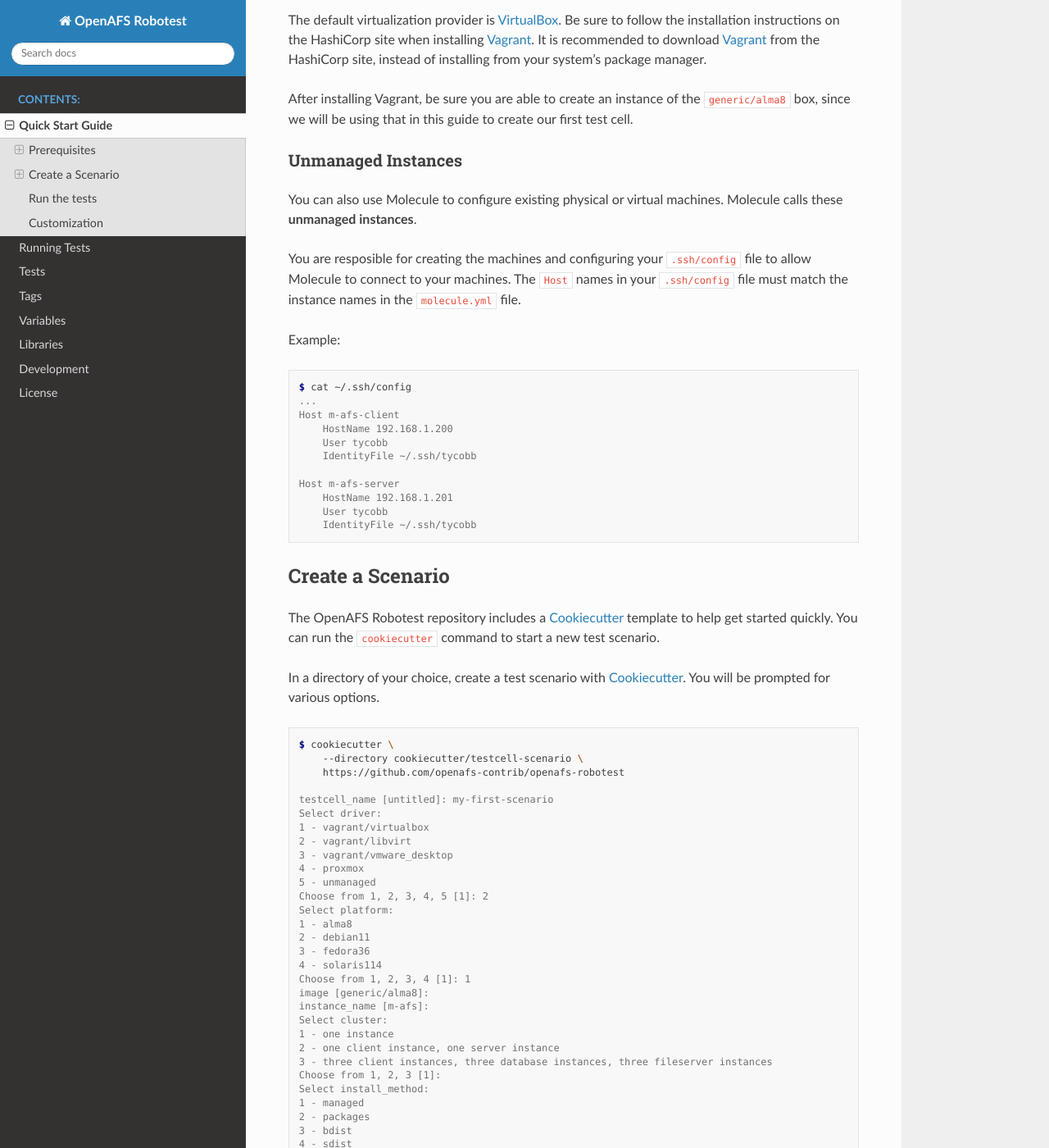
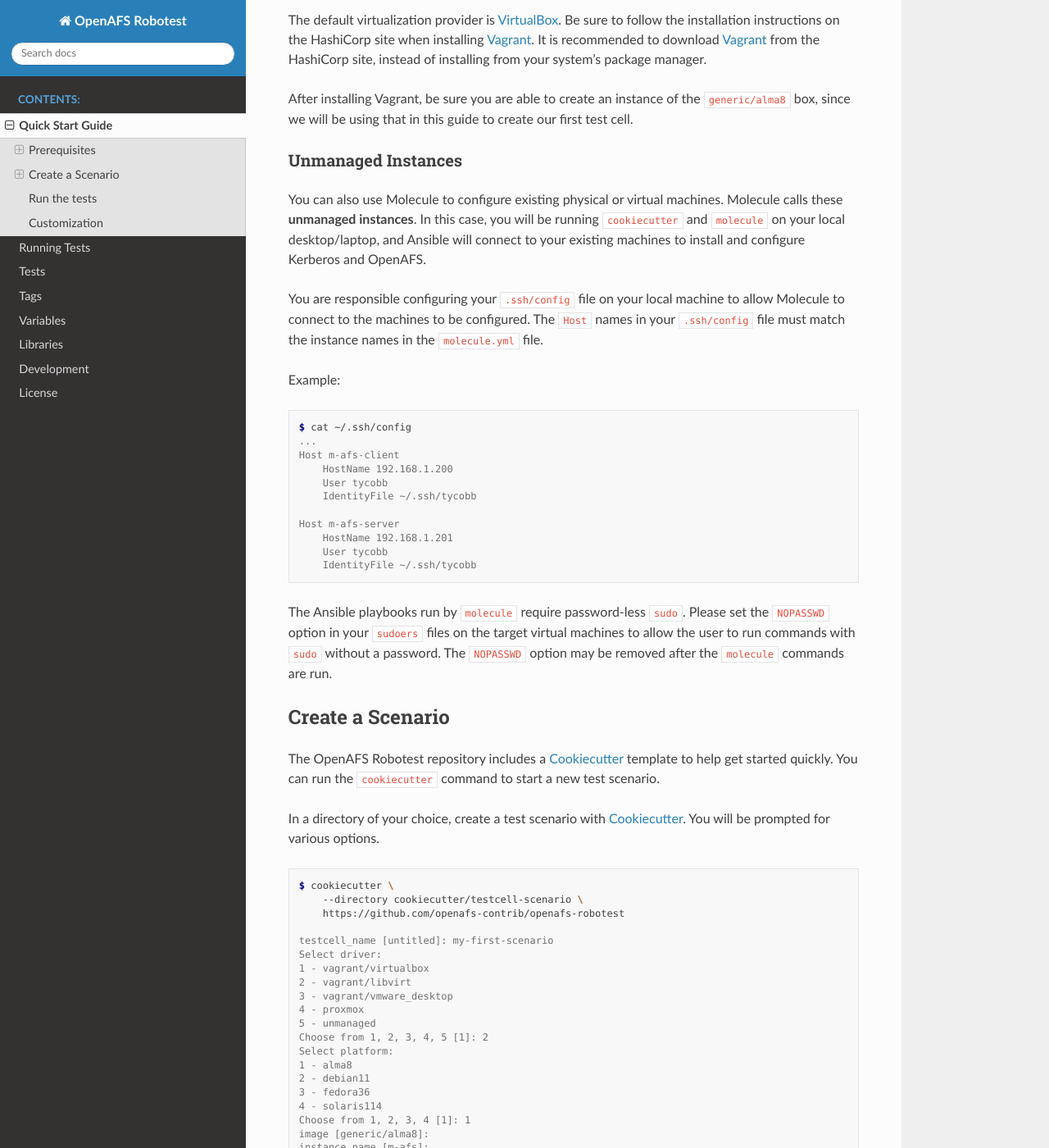
Before and after one commit to openafs-contrib/openafs-robotest, a Sphinx documentation site: the page built from docs/source/guide.rst, in a window 1280 px wide and 1400 px high, scrolled down 1362 px. Shown: the whole window at 82% size. Built offline with Sphinx 7.4.7 and the Read the Docs theme 2.0.0, drawn with Linux system fonts in a browser that asks for light colours; some of the changed text lies outside the part shown.

Commit message:
doc: Add info about password-less sudo

```diff
--- a/docs/source/guide.rst
+++ b/docs/source/guide.rst
@@ -77,11 +77,14 @@ Unmanaged Instances
 ~~~~~~~~~~~~~~~~~~~
 
 You can also use Molecule to configure existing physical or virtual machines.
-Molecule calls these **unmanaged instances**.
+Molecule calls these **unmanaged instances**.  In this case, you will be
+running ``cookiecutter`` and ``molecule`` on your local desktop/laptop, and
+Ansible will connect to your existing machines to install and configure
+Kerberos and OpenAFS.
 
-You are resposible for creating the machines and configuring your
-``.ssh/config`` file to allow Molecule to connect to your machines.  The
-``Host`` names in your ``.ssh/config`` file must match the instance names in the
+You are responsible configuring your ``.ssh/config`` file on your local machine
+to allow Molecule to connect to the machines to be configured.  The ``Host``
+names in your ``.ssh/config`` file must match the instance names in the
 ``molecule.yml`` file.
 
 Example:
@@ -99,6 +102,13 @@ Example:
         HostName 192.168.1.201
         User tycobb
         IdentityFile ~/.ssh/tycobb
+
+
+The Ansible playbooks run by ``molecule`` require password-less ``sudo``.
+Please set the ``NOPASSWD`` option in your ``sudoers`` files on the target
+virtual machines to allow the user to run commands with ``sudo`` without a
+password.  The ``NOPASSWD`` option may be removed after the ``molecule``
+commands are run.
 
 
 Create a Scenario
```
Also changed, not shown: other parts of docs/source/guide.rst (+1 -1 lines).
